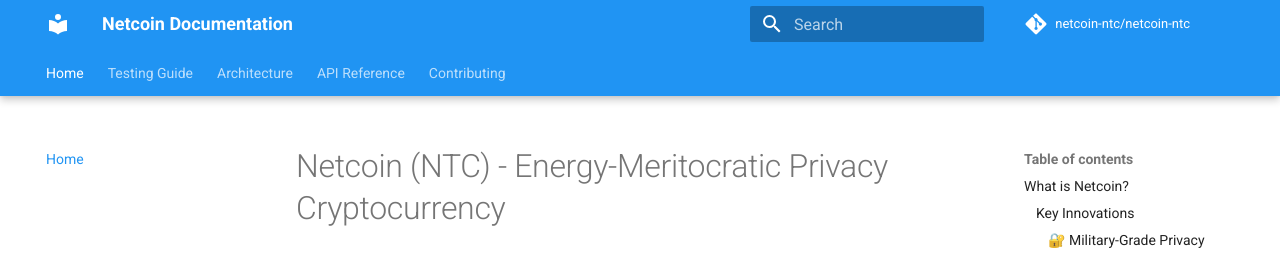
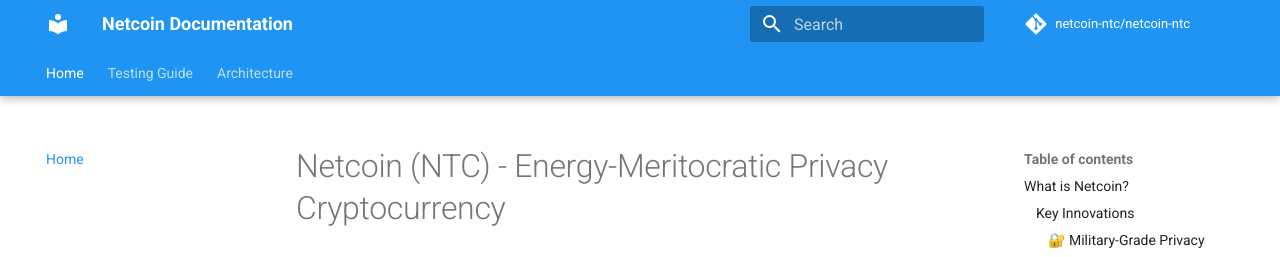
Before and after one commit to netcoin-ntc/netcoin-docs, an MkDocs documentation site: the page built from docs/index.md, in a window 1280 px wide. Shown: the top 257 px of the page. Built offline with MkDocs 1.6.1 and Material for MkDocs 9.7.7, drawn with Linux system fonts in a browser that asks for light colours; comment, search, counter and statistics services are not loaded.

Commit message:
chore: Remove minify plugin and update emoji extension paths in mkdocs.yml

```diff
--- a/mkdocs.yml
+++ b/mkdocs.yml
@@ -24,8 +24,6 @@
   - search
   - git-revision-date-localized:
       enable_creation_date: true
-  - minify:
-      minify_html: true
 
 markdown_extensions:
   - pymdownx.highlight
@@ -35,8 +33,8 @@
   - pymdownx.tabbed
   - pymdownx.details
   - pymdownx.emoji:
-      emoji_index: !!python/name:materialx.emoji.twemoji
-      emoji_generator: !!python/name:materialx.emoji.to_svg
+      emoji_index: !!python/name:material.extensions.emoji.twemoji
+      emoji_generator: !!python/name:material.extensions.emoji.to_svg
   - meta
   - toc:
       permalink: true
@@ -47,5 +45,3 @@
   - Home: index.md
   - Testing Guide: testing_guide.md
   - Architecture: architecture.md
-  - API Reference: api_reference.md
-  - Contributing: contributing.md
```
